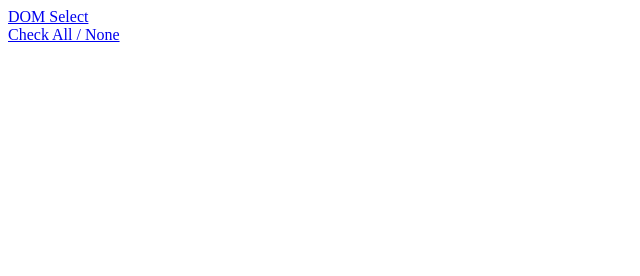
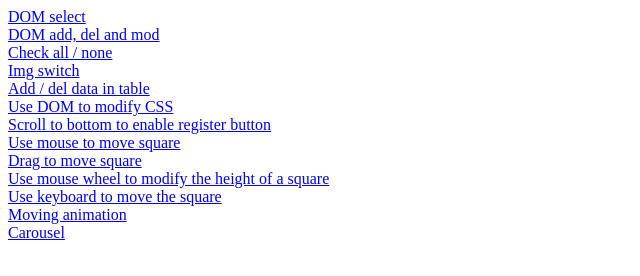
Before and after one commit to mahebei/webpage_practice, a plain HTML site: page index.html in a window 1280 px wide. Shown: the whole page, without its empty margins (0-640 px from the left). Drawn offline with Linux system fonts and the light colour scheme.

Commit message:
Update index.html

```diff
--- a/index.html
+++ b/index.html
@@ -9,9 +9,32 @@
 </head>
 
 <body>
-    <a href="dom_select.html">DOM Select</a>
+    <a href="dom_select.html">DOM select</a>
     <br>
-    <a href="check_all_none.html">Check All / None</a>
+    <a href="dom_add_del_mod.html">DOM add, del and mod</a>
+    <br>
+    <a href="check_all_none.html">Check all / none</a>
+    <br>
+    <a href="img_switch.html">Img switch</a>
+    <br>
+    <a href="table_add_del.html">Add / del data in table</a>
+    <br>
+    <a href="dom_css.html">Use DOM to modify CSS</a>
+    <br>
+    <a href="scroll_to_bottom_event.html">Scroll to bottom to enable register button</a>
+    <br>
+    <a href="mouse_move_square.html">Use mouse to move square</a>
+    <br>
+    <a href="drag_square.html">Drag to move square</a>
+    <br>
+    <a href="mouse_wheel_event.html">Use mouse wheel to modify the height of a square</a>
+    <br>
+    <a href="keyboard_event.html">Use keyboard to move the square</a>
+    <br>
+    <a href="moving_animation.html">Moving animation</a>
+    <br>
+    <a href="carousel.html">Carousel</a>
+
 </body>
 
 </html>
```
